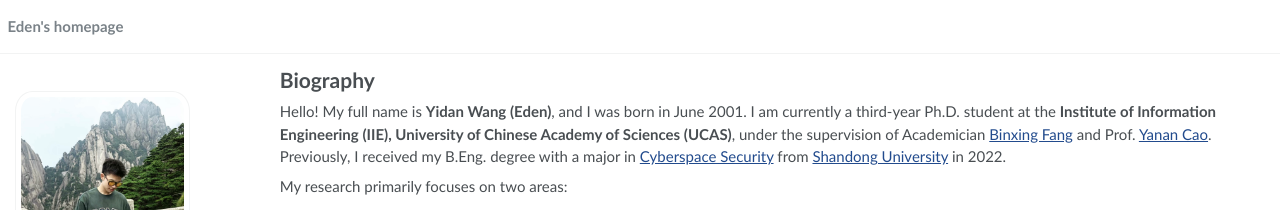
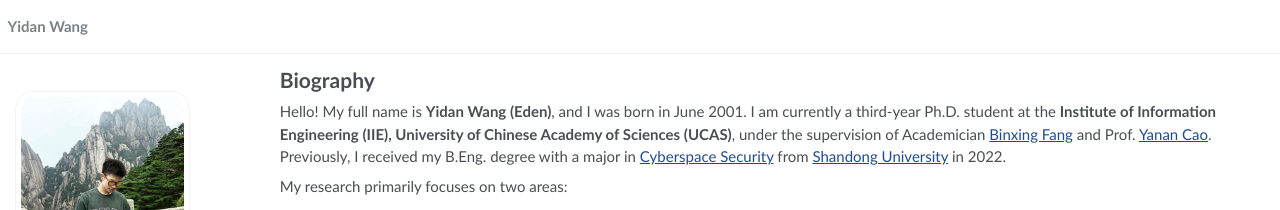
Before and after one commit to redwyd/redwyd.github.io, a Jekyll site: the page built from _pages/about.md, in a window 1280 px wide. Shown: the top 210 px of the page. Built offline with Jekyll 4.4.1, drawn with Linux system fonts in a browser that asks for light colours.

Commit message:
Update _config.yml

```diff
--- a/_config.yml
+++ b/_config.yml
@@ -8,7 +8,7 @@
 
 # Basic Site Settings
 locale                   : "en-US"
-title                    : "Eden's homepage"
+title                    : "Yidan Wang"
 title_separator          : "-"
 name                     : &name "Eden"
 description              : &description " Ph.D Student @ UCAS"
```
